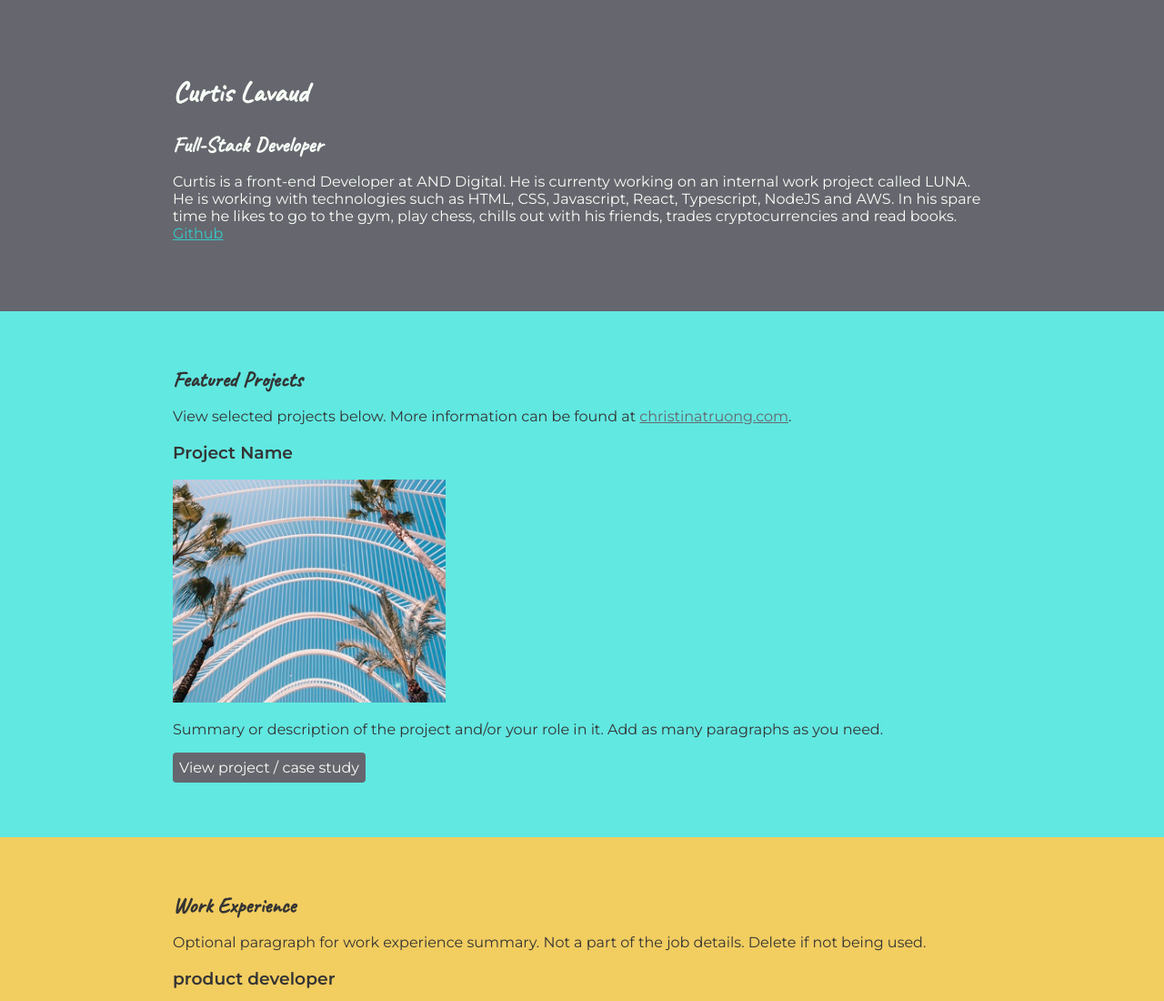
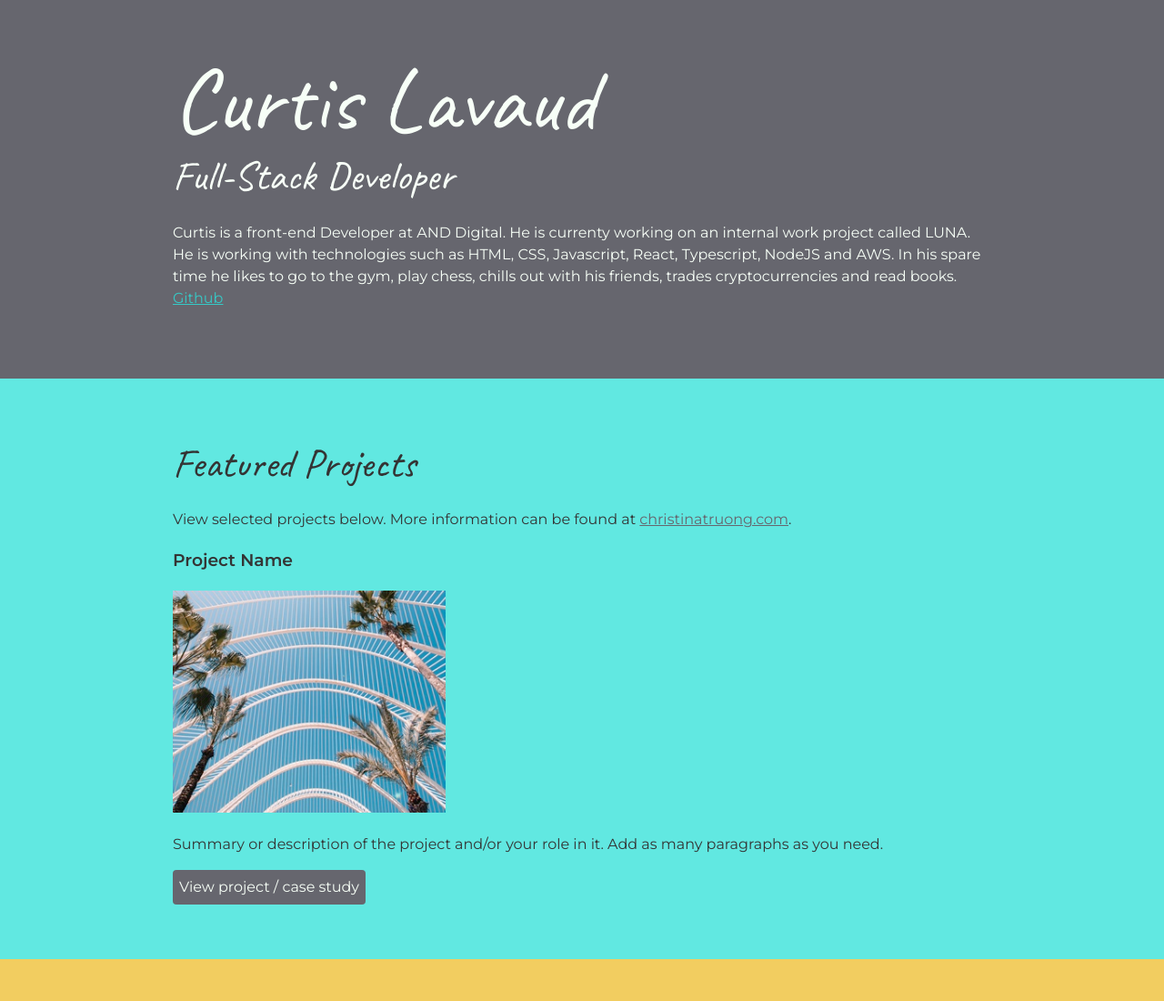
Before and after one commit to CurtisAbel/CSSCV, a plain HTML site: page index.html in a window 1280 px wide. Shown: the top 1100 px of the page at 91% size. Drawn offline with Linux system fonts and the light colour scheme.

Commit message:
learning how to manipulate fonts by using text-allign, font-weight, line-height, font-size and font-family

```diff
--- a/css/styles.css
+++ b/css/styles.css
@@ -24,6 +24,8 @@ body{
   margin: 0;
   padding: 0;
   font-family: 'Montserrat', sans-serif;
+  font-size: 16px;
+  line-height: 1.5;
 }
 img{
   width: 300px;
@@ -37,12 +39,19 @@ a:hover {
 text-decoration: none;
 }
 
+h1{
+  font-size: 100px;
+  line-height: 1;
+}
+
 h2{
-margin: 0;
+font-size: 45px;
 }
 
 h1, h2{
   font-family: 'Caveat', cursive;
+  font-weight: 400;
+  margin:0;
 }
 
 .content-wrap{
```
